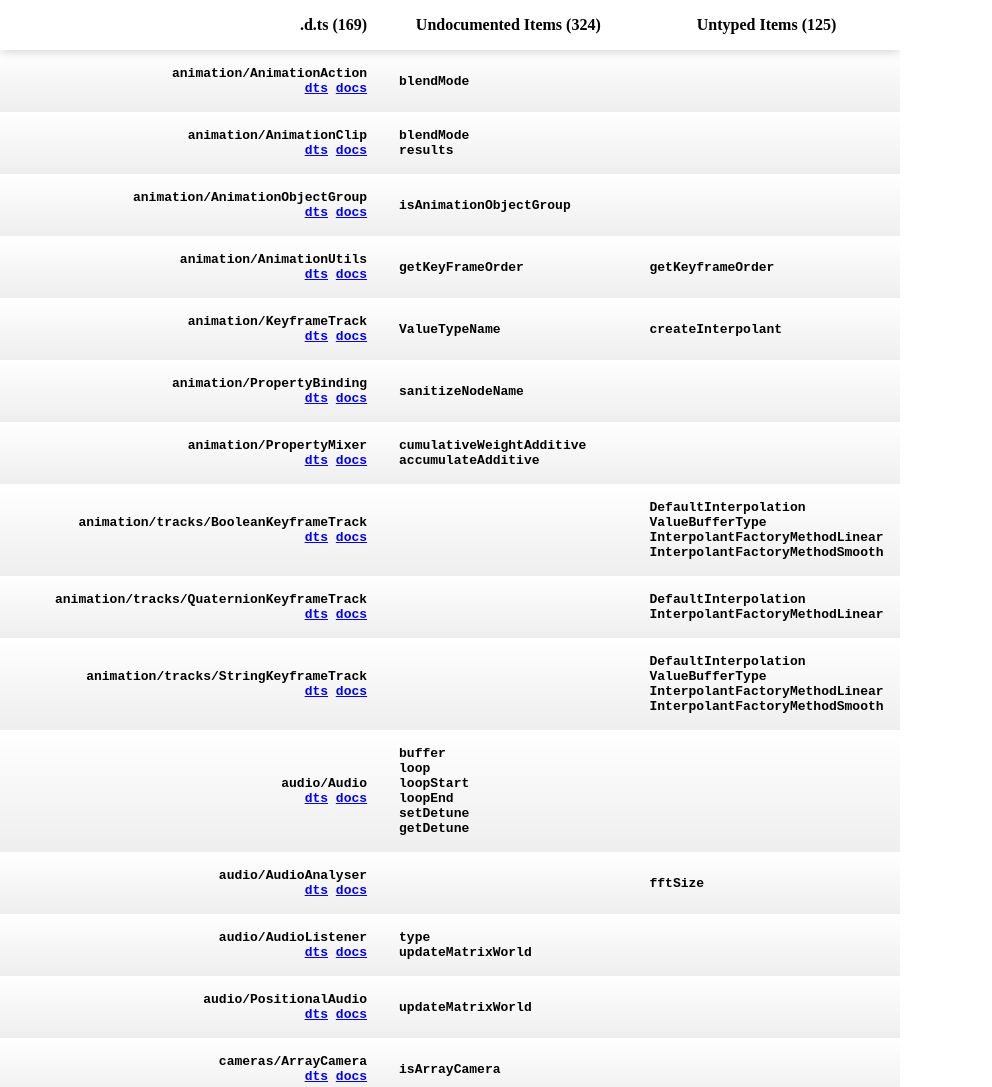
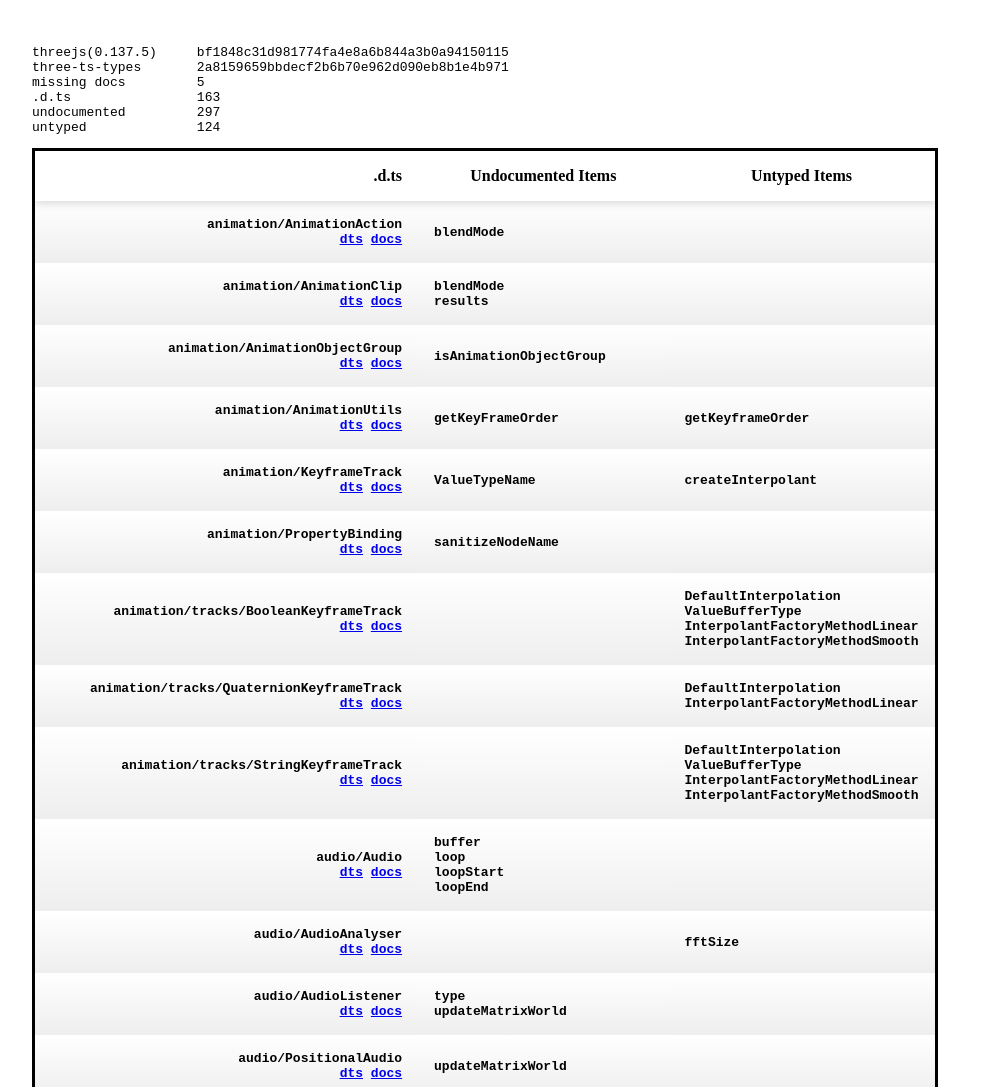
Before and after one commit to ycw/glue, a website: page www/index.html in a window 1280 px wide. Shown: the top 1087 px of the page, without its empty margins (0-992 px from the left). Drawn offline with Linux system fonts and the light colour scheme.

Commit message:
add metrics & hashes

```diff
--- a/package.json
+++ b/package.json
@@ -15,6 +15,7 @@
   "keywords": [],
   "license": "ISC",
   "dependencies": {
+    "git-parse": "^2.1.0",
     "jsdom": "^19.0.0",
     "typescript": "^4.5.5"
   },
--- a/www/index.css
+++ b/www/index.css
@@ -1,9 +1,15 @@
 html, body {
   margin: 0;
-  padding: 0;
+  padding: 1rem;
+}
+.details {
+  font: 1em monospace;
+  width: 50vw;
+  display: grid;
+  grid-template-columns: auto 1fr;
 }
 table {
-  /* border: medium solid black; */
+  border: medium solid black;
   border-collapse: collapse;
   overflow: hidden;
 }
--- a/www/index.html
+++ b/www/index.html
@@ -1,5 +1,6 @@
 <!doctype html>
 <html lang="en">
+
 <head>
   <meta charset="utf-8">
   <meta name="viewport" content="width=device-width">
@@ -8,7 +9,25 @@
   <link rel="stylesheet" href="./index.css">
   <script defer type="module" src="./index.js"></script>
 </head>
+
 <body>
+  <dl class="details">
+    <dt>threejs(<span id="threejs_ver"></span>)</dt>
+    <dd id="threejs_hash"></dd>
+    <dt>three-ts-types</dt>
+    <dd id="threetstypes_hash"></dd>
+    <dt>missing docs</dt>
+    <dd id="n_missing_docs"></dd>
+    <dt>.d.ts</dt>
+    <dd id="n_dts"></dd>
+    <dt>undocumented</dt>
+    <dd id="n_undoc"></dd>
+    <dt>untyped</dt>
+    <dd id="n_unty"></dd>
+  </dl>
+
+  </h1>
+  </details>
   <table>
     <thead>
       <tr>
@@ -20,4 +39,5 @@
     <tbody></tbody>
   </table>
 </body>
+
 </html>
--- a/www/index.js
+++ b/www/index.js
@@ -1,6 +1,25 @@
 const result = await fetch('./a.json').then(r => r.json());
 
+
+const render_missing_doc_item = ({
+  name,
+  path_to_dts
+}) => {
+  return `
+<tr>
+  <td>
+    ${name}<br>
+    <a href='../${path_to_dts}' data-open='${name}'>dts</a>
+    <a>docs(missing)</a>
+  </td>
+  <td>(all)</td>
+  <td></td>
+</tr>
+`;
+}
+
 const render_item = ({
+  err,
   name,
   undoc_items,
   unty_items,
@@ -30,13 +49,25 @@
 
 
 const render = (result) => {
+  const el_threejs_ver = document.querySelector('#threejs_ver');
+  el_threejs_ver.textContent = result.threejs_ver;
+
+  const el_threejs_hash = document.querySelector('#threejs_hash');
+  el_threejs_hash.textContent = result.threejs_hash;
+
+  const el_threetstypes_hash = document.querySelector('#threetstypes_hash');
+  el_threetstypes_hash.textContent = result.threetstypes_hash;
+
+  document.querySelector('#n_missing_docs').textContent = result.missing_docs.length;
+  document.querySelector('#n_dts').textContent = result.records.length;
+  document.querySelector('#n_undoc').textContent = result.n_undoc;
+  document.querySelector('#n_unty').textContent = result.n_unty;
+
   const el_body = document.querySelector('tbody');
-  el_body.innerHTML = result.report.map(render_item).join('');
-
-  const el = document.querySelector('thead tr');
-  el.children[0].textContent += ` (${result.n_dts}) `;
-  el.children[1].textContent += ` (${result.n_undoc}) `;
-  el.children[2].textContent += ` (${result.n_unty}) `;
+  el_body.innerHTML = [
+    result.records.map(render_item).join(''),
+    result.missing_docs.map(render_missing_doc_item).join('')
+  ].join('');
 
   el_body.addEventListener('click', async ev => {
     if ('open' in ev.target.dataset) {
@@ -48,7 +79,7 @@
     }
   });
 
-  document.title = `Report ${result.threejs_rev}`;
+  document.title = `Report ${result.threejs_ver}`;
 };
 
 
```
Also changed, not shown: src/index.js (+89 -27 lines), www/a.json (+1 -1 lines), 1 other file.
